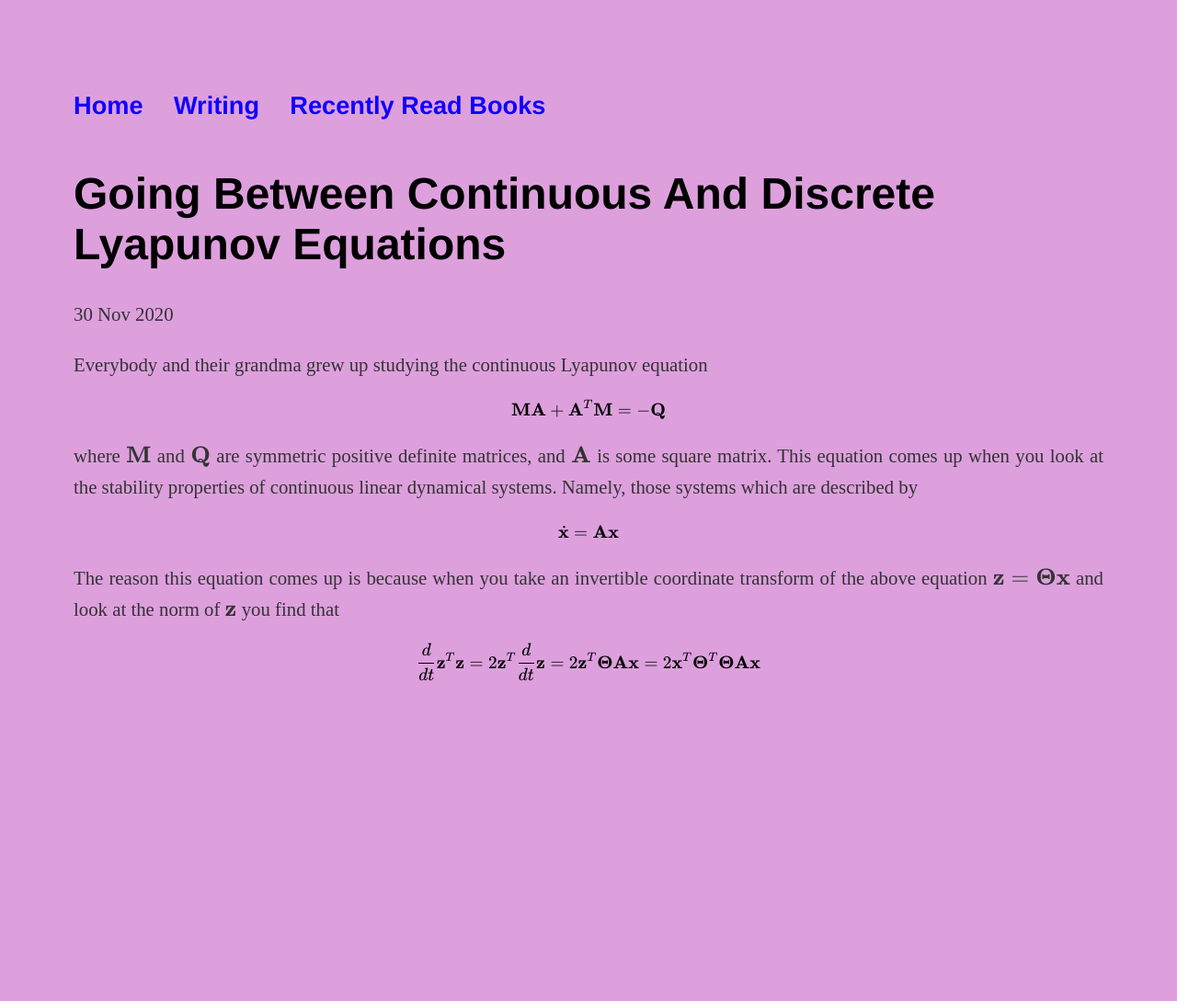
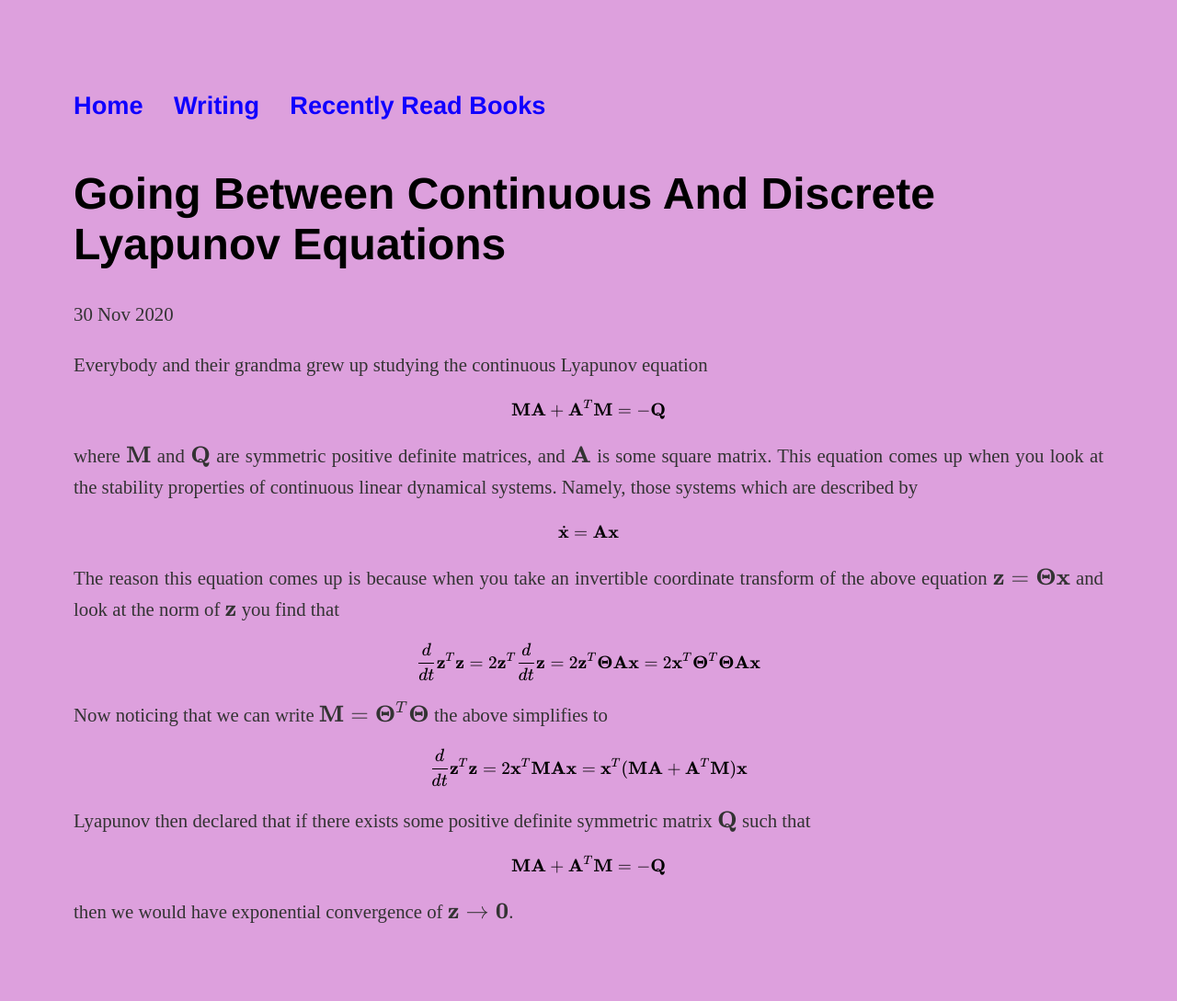
Before and after one commit to kozleo/kozleo.github.io, a Jekyll site: the page built from _posts/2020-11-30-Going-Between-Continuous-and-Discrete-Lyapunov-Equations.md, in a window 1280 px wide. Shown: the whole page at 92% size. Built offline with Jekyll 4.4.1, drawn with Linux system fonts in a browser that asks for light colours; nearby versions of some CDN libraries; our own code applies the rules of GitHub Pages for plain Markdown files; before the commit the page ends 900 px from its top, so only the background shows below that.

Commit message:
Update 2020-11-30-Going-Between-Continuous-and-Discrete-Lyapunov-Equations.md

```diff
--- a/_posts/2020-11-30-Going-Between-Continuous-and-Discrete-Lyapunov-Equations.md
+++ b/_posts/2020-11-30-Going-Between-Continuous-and-Discrete-Lyapunov-Equations.md
@@ -10,3 +10,13 @@ $$\dot{\mathbf{x}} = \mathbf{A}\mathbf{x}$$
 The reason this equation comes up is because when you take an invertible coordinate transform of the above equation $$\mathbf{z} = \mathbf{\Theta}\mathbf{x}$$ and look at the norm of $$\mathbf{z}$$ you find that
 
 $$\frac{d}{dt}\mathbf{z}^T\mathbf{z} = 2\mathbf{z}^T\frac{d}{dt}\mathbf{z} = 2\mathbf{z}^T\mathbf{\Theta}\mathbf{A}\mathbf{x} = 2\mathbf{x}^T\mathbf{\Theta}^T\mathbf{\Theta}\mathbf{A}\mathbf{x}$$
+
+Now noticing that we can write $$\mathbf{M}= \mathbf{\Theta}^T\mathbf{\Theta}$$ the above simplifies to
+
+$$\frac{d}{dt}\mathbf{z}^T\mathbf{z} = 2\mathbf{x}^T\mathbf{M}\mathbf{A}\mathbf{x} = \mathbf{x}^T(\mathbf{M}\mathbf{A} + \mathbf{A}^T\mathbf{M})\mathbf{x}$$
+
+Lyapunov then declared that if there exists some positive definite symmetric matrix $$\mathbf{Q}$$ such that
+
+$$\mathbf{M}\mathbf{A} + \mathbf{A}^T\mathbf{M} = -\mathbf{Q}$$
+
+then we would have exponential convergence of $$\mathbf{z} \rightarrow \mathbf{0}$$.
```
